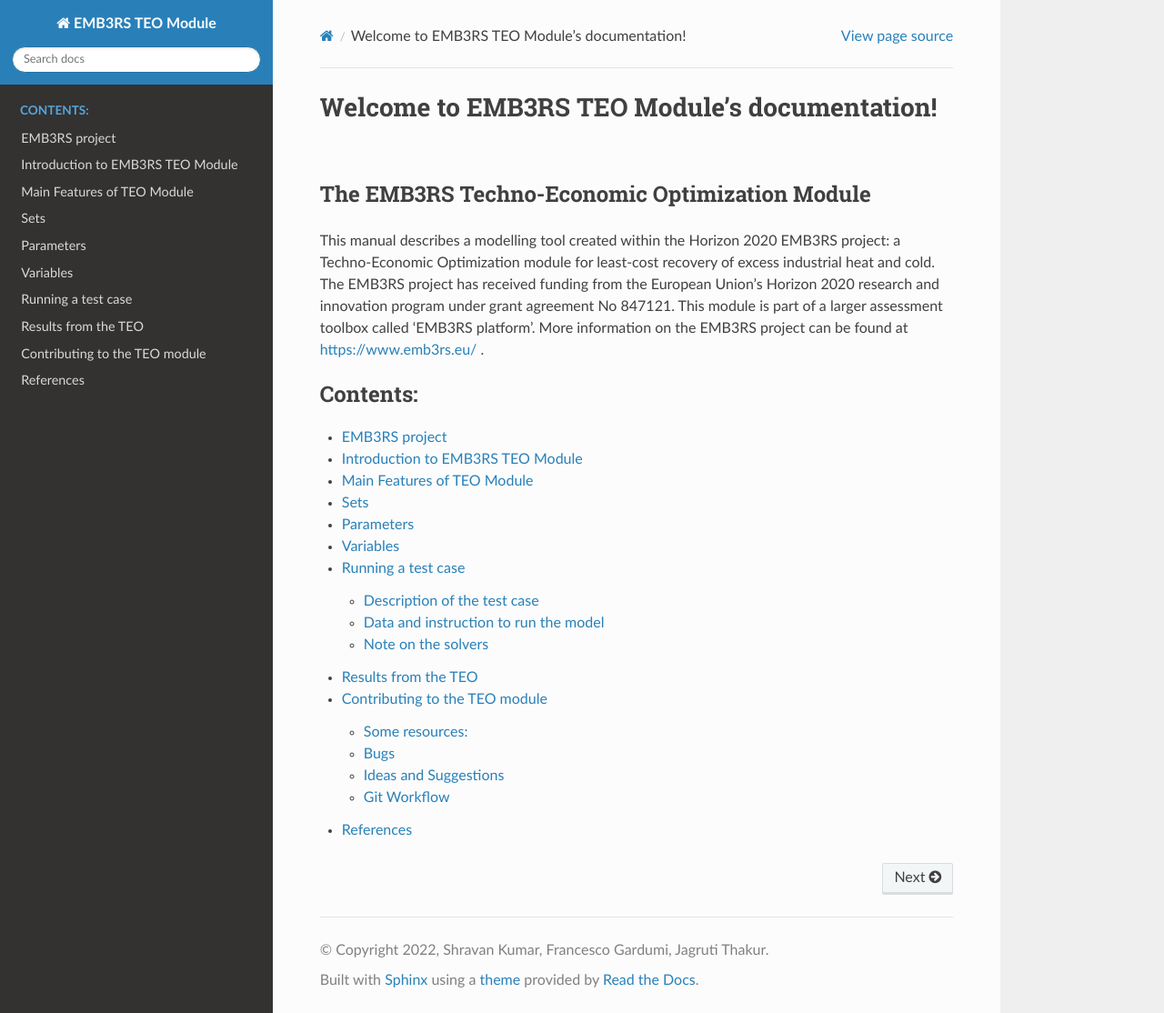
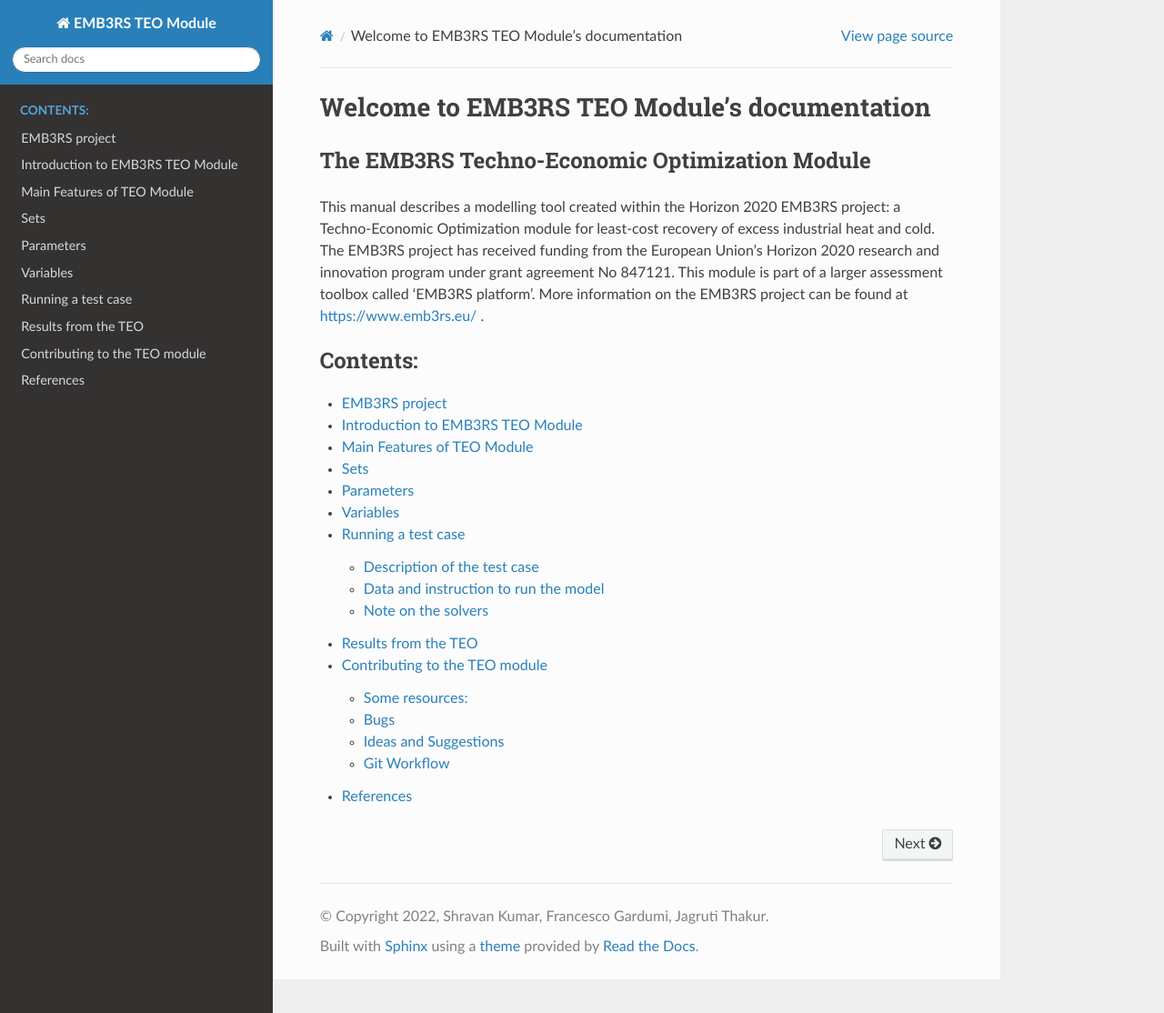
Before and after one commit to ShravanKumar23/EMB3RS-TEO-Module, a Sphinx documentation site: the page built from docs/source/index.rst, in a window 1280 px wide and 1114 px high. Shown: the whole window at 91% size. Built offline with Sphinx 7.4.7 and the Read the Docs theme 2.0.0, drawn with Linux system fonts in a browser that asks for light colours.

```diff
--- a/docs/source/index.rst
+++ b/docs/source/index.rst
@@ -1,4 +1,4 @@
-Welcome to EMB3RS TEO Module's documentation!
+Welcome to EMB3RS TEO Module's documentation
 =============================================
 
 The EMB3RS Techno-Economic Optimization Module
```
